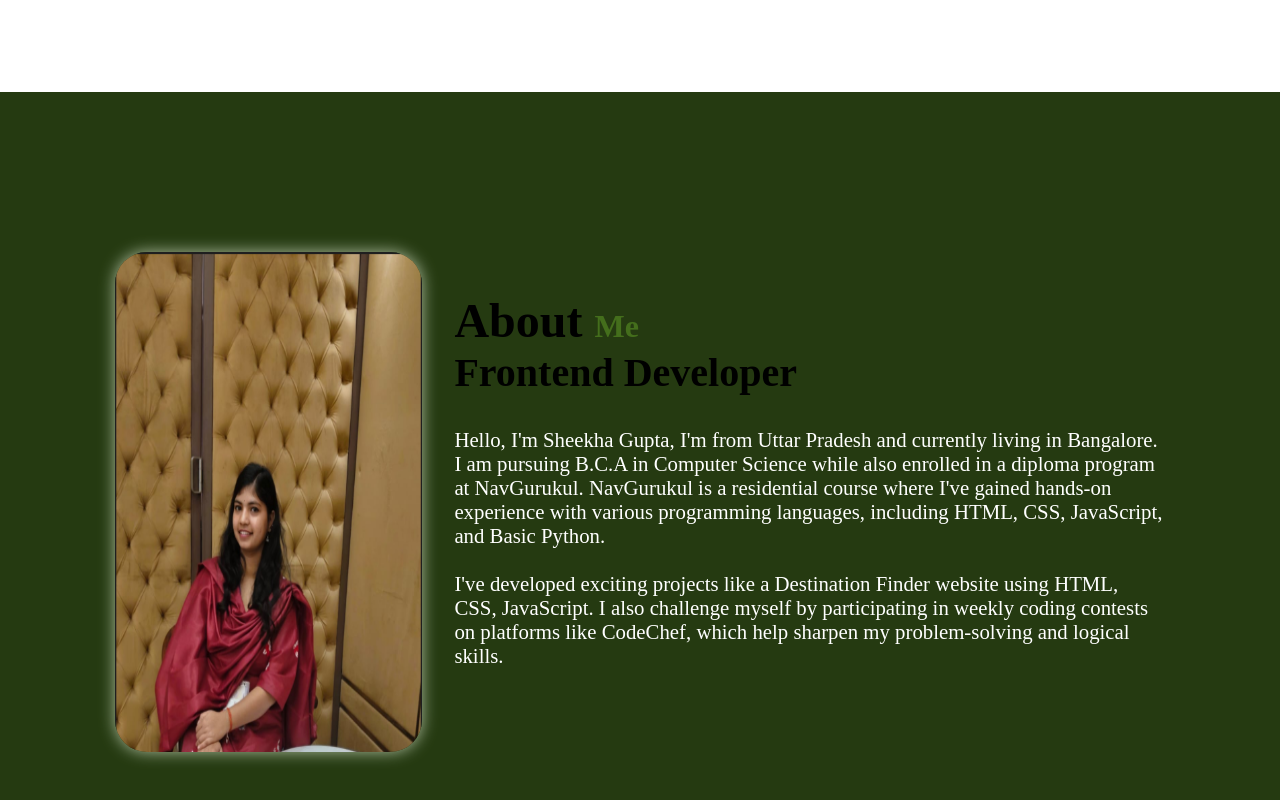
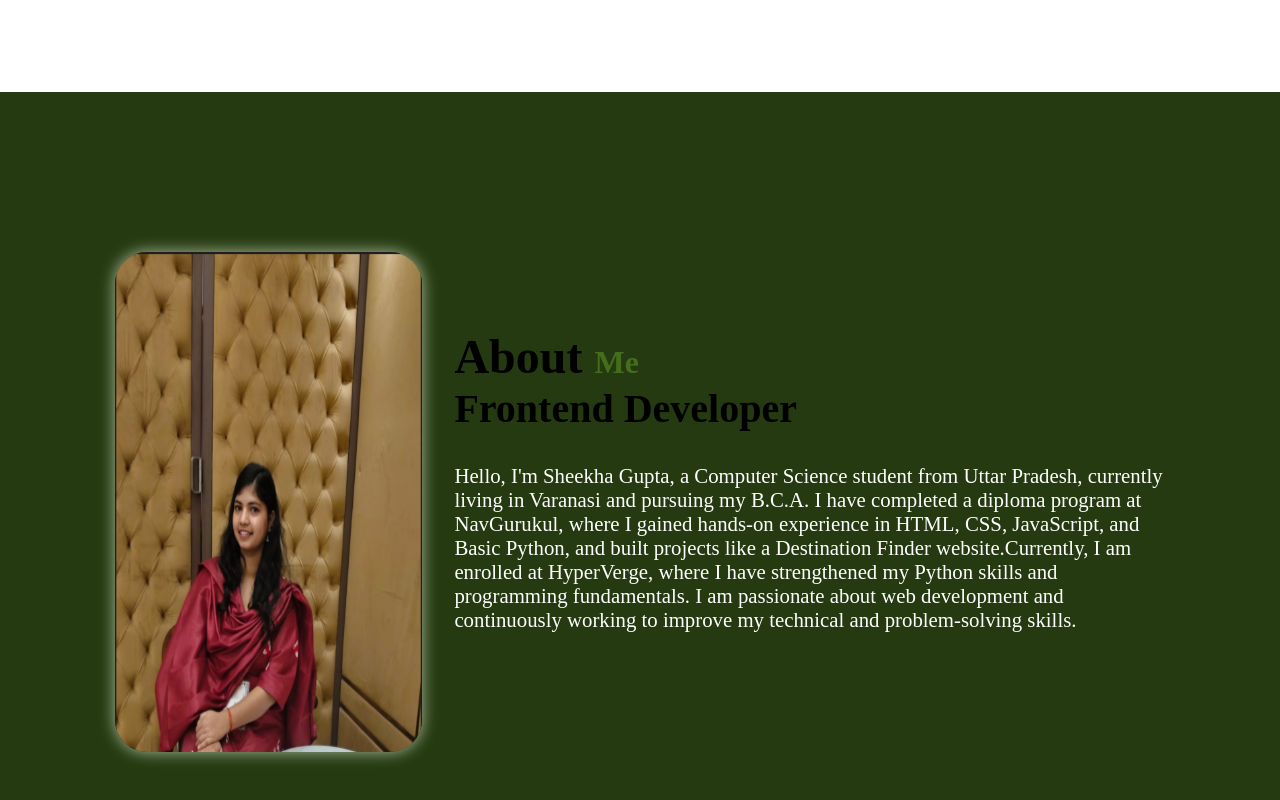
Before and after one commit to sheekhagpt/Portfolio, a plain HTML site: page index.html in a window 1280 px wide. Shown: the part 684-1484 px from the top of the page. Drawn offline with Linux system fonts and the light colour scheme; a web font is replaced by a local one.

Commit message:
Update index.html

```diff
--- a/index.html
+++ b/index.html
@@ -40,7 +40,7 @@
         <br />
         <p>
           Motivated and skilled Web Developer with expertise in HTML, CSS,
-          Bootstrap, JavaScript, and React.js. Committed to delivering
+          JavaScript, and React.js. Committed to delivering
           high-quality, responsive, and user-centric websites. Eager to
           contribute to innovative projects while collaborating with a dynamic
           team to drive success in a technology-focused environment.
@@ -81,15 +81,14 @@
         <h2 class="heading">About <span>Me</span></h2>
         <h3>Frontend Developer</h3>
         <p id="aboutpara">
-          Hello, I'm Sheekha Gupta, I'm from Uttar Pradesh and currently living
-          in Bangalore. I am pursuing B.C.A in Computer Science while also
-          enrolled in a diploma program at NavGurukul. NavGurukul is a
-          residential course where I've gained hands-on experience with various
-          programming languages, including HTML, CSS, JavaScript, and Basic
-          Python.<br /><br />I've developed exciting projects like a Destination
-          Finder website using HTML, CSS, JavaScript. I also challenge myself by
-          participating in weekly coding contests on platforms like CodeChef,
-          which help sharpen my problem-solving and logical skills.
+                      Hello, I'm Sheekha Gupta, a Computer Science student from Uttar Pradesh,
+                      currently living in Varanasi and pursuing my B.C.A. I have completed a
+                      diploma program at NavGurukul, where I gained hands-on experience in HTML,
+                      CSS, JavaScript, and Basic Python, and built projects like a Destination
+                      Finder website.Currently, I am enrolled at HyperVerge, where I have
+                      strengthened my Python skills and programming fundamentals.
+                      I am passionate about web development and continuously working
+                      to improve my technical and problem-solving skills.
         </p>
       </div>
     </section>
```
